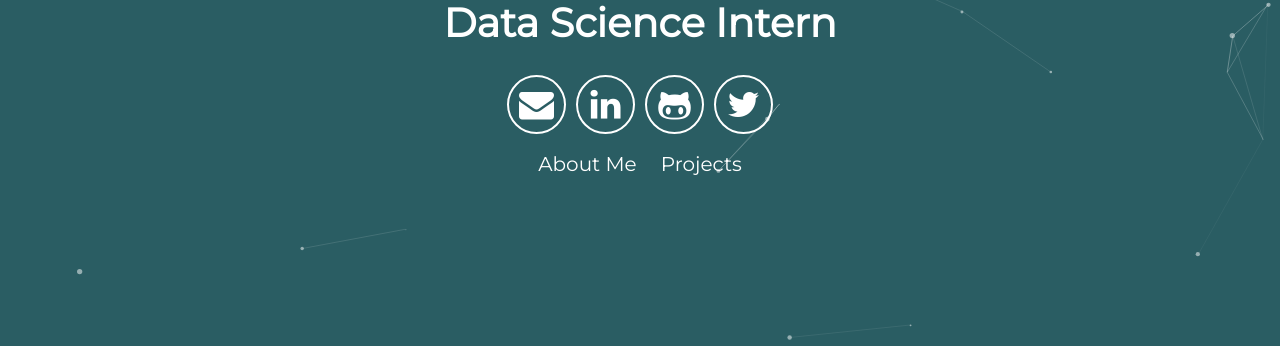
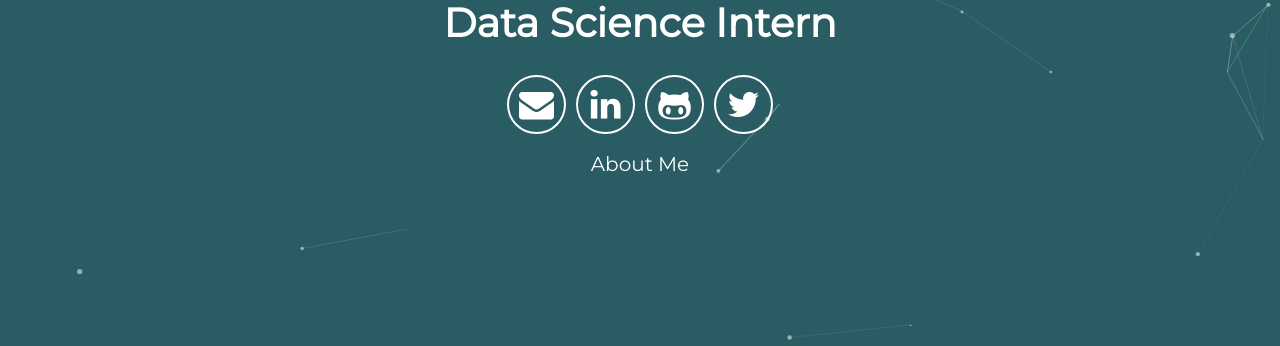
Before and after one commit to dfarone02/dfarone02.github.io, a Jekyll site: the page built from index.html, in a window 1280 px wide. Shown: the part 449-795 px from the top of the page. Built offline with Jekyll 4.4.1, drawn with Linux system fonts in a browser that asks for light colours; nearby versions of some CDN libraries.

Commit message:
Update header.html

```diff
--- a/_includes/header.html
+++ b/_includes/header.html
@@ -12,7 +12,6 @@
       </div>
       <div class="header-links">
         <a class="link" href="#about" data-scroll>About Me</a>
-        <a class="link" href="#projects" data-scroll>Projects</a>
       </div>
   </div>
   <a class="down" href="#about" data-scroll><i class="icon fa fa-chevron-down" aria-hidden="true"></i></a>
```
